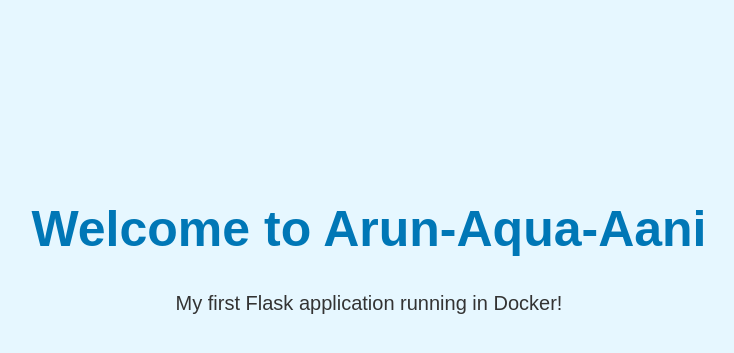
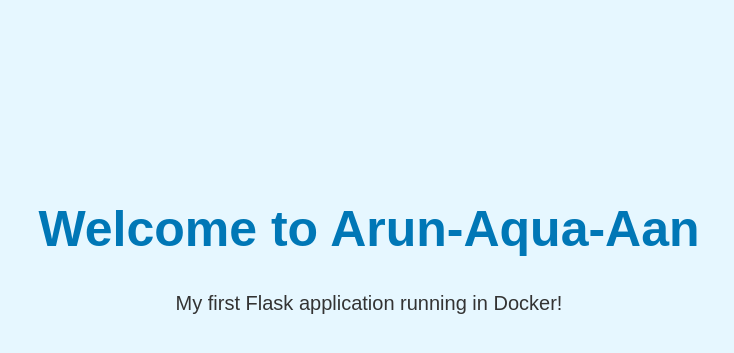
Before and after one commit to arunmohanty55/arun.aqua-1.0, a Flask app: page / in a window 1280 px wide. Shown: the top 353 px of the page, without its empty margins (271-1005 px from the left). Run offline with Flask 3, Linux system fonts and the light colour scheme.

Commit message:
Fix typo in welcome header

```diff
--- a/templates/index.html
+++ b/templates/index.html
@@ -8,7 +8,7 @@
 <body>
 
     <div class="container">
-        <h1>Welcome to Arun-Aqua-Aani</h1>
+        <h1>Welcome to Arun-Aqua-Aan</h1>
         <p>My first Flask application running in Docker!</p>
     </div>
 
```
